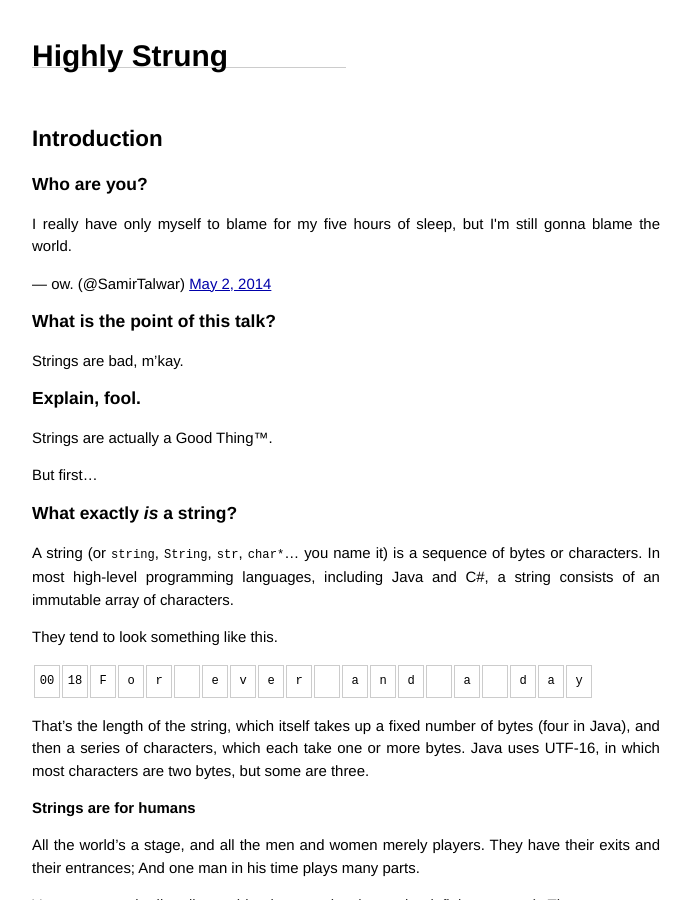
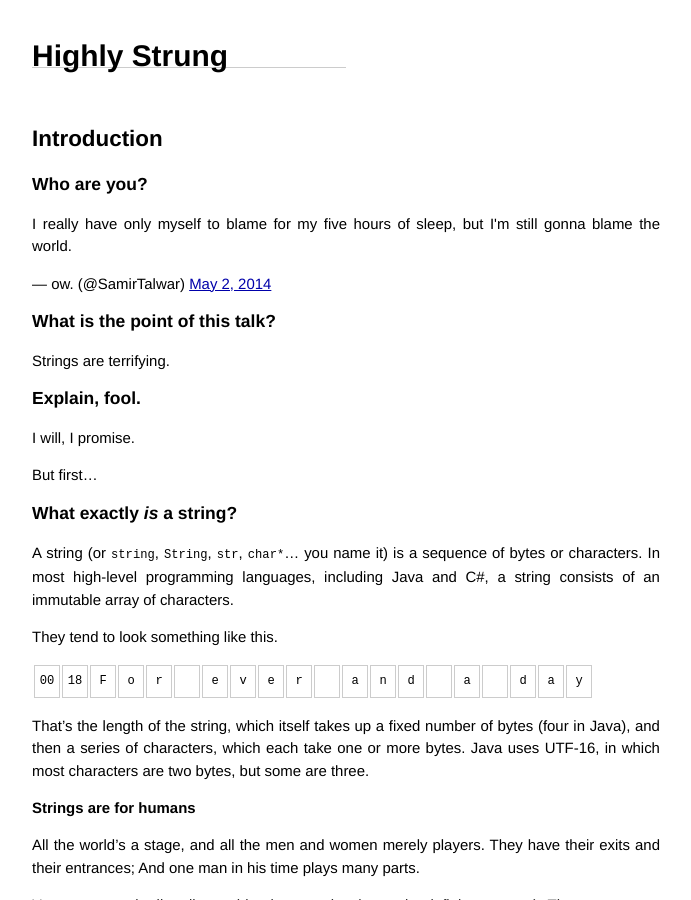
Before and after one commit to SamirTalwar/talks, a Jekyll site: the page built from index.md, in a window 1280 px wide and 900 px high. Shown: the whole window, without its empty margins (294-985 px from the left). Built offline with Jekyll 4.4.1, drawn with Linux system fonts in a browser that asks for light colours; Markdown is read by kramdown in place of the engine named in the settings; comment, search, counter and statistics services are not loaded.

Commit message:
Avoid contradictions in the first two minutes.

```diff
--- a/index.md
+++ b/index.md
@@ -11,11 +11,11 @@ title: Highly Strung
 
 ### What is the point of this talk?
 
-Strings are bad, m'kay.
+Strings are terrifying.
 
 ### Explain, fool.
 
-Strings are actually a Good Thing™.
+I will, I promise.
 
 But first…
 
```
